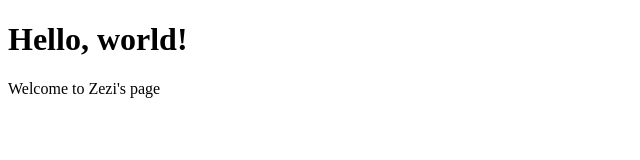
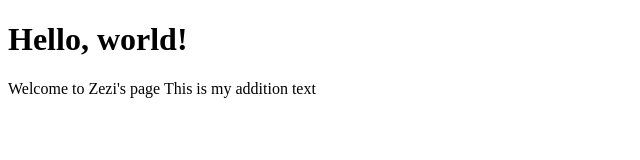
Before and after one commit to Zezil519/Zezil519.github.io, a plain HTML site: page index.html in a window 1280 px wide. Shown: the whole page, without its empty margins (0-640 px from the left). Drawn offline with Linux system fonts and the light colour scheme.

Commit message:
Update index.html
fun

```diff
--- a/index.html
+++ b/index.html
@@ -6,5 +6,6 @@
   <body>
     <h1>Hello, world!</h1>
     Welcome to Zezi's page
+    This is my addition text
   </body>
 </html>
```
